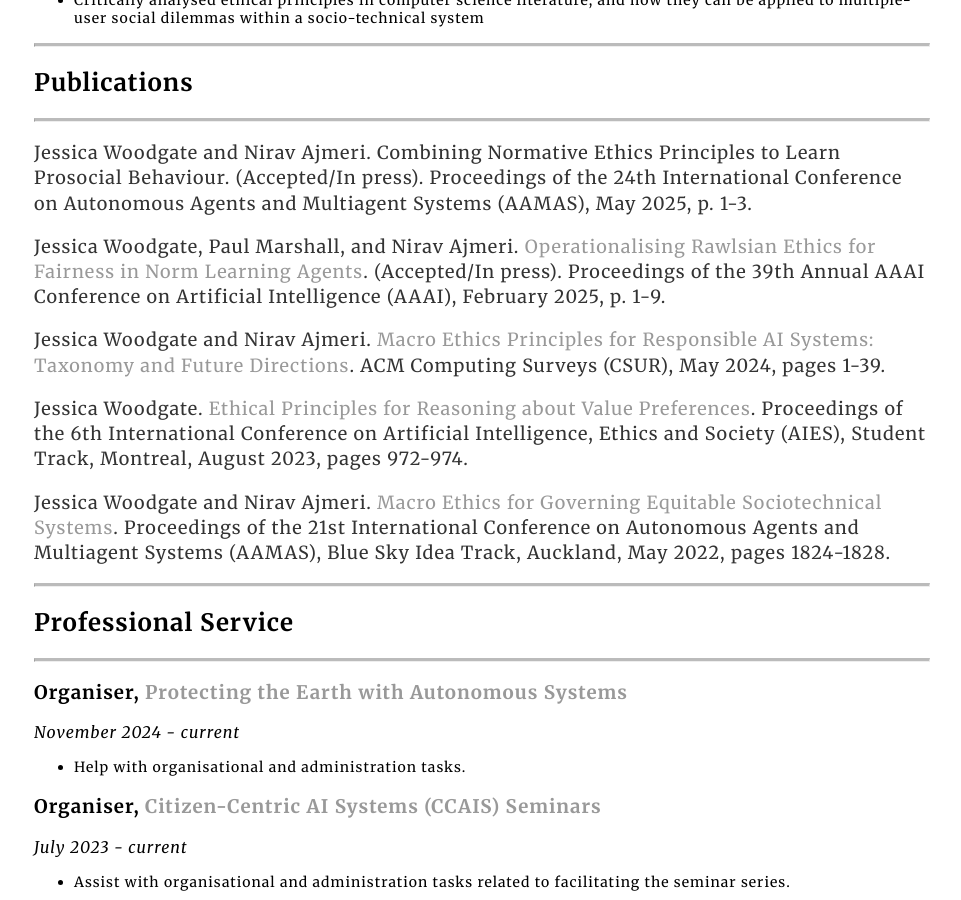
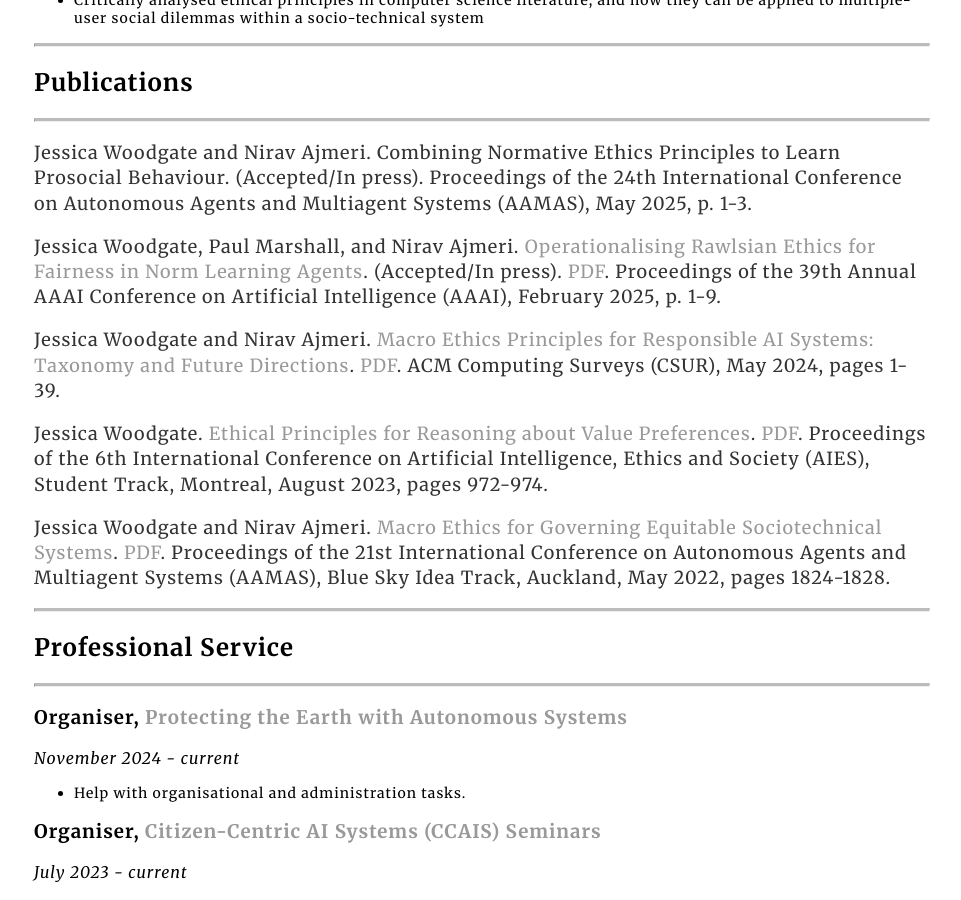
Before and after one commit to jessica-woodgate/jessica-woodgate.github.io, a Jekyll site: the page built from docs/cv/index.html, in a window 1280 px wide and 900 px high, scrolled down 1742 px. Shown: the whole window, without its empty margins (158-1119 px from the left). Built offline with Jekyll 4.4.1, drawn with Linux system fonts in a browser that asks for light colours.

Commit message:
pdfs in cv

```diff
--- a/docs/cv/index.html
+++ b/docs/cv/index.html
@@ -84,19 +84,23 @@ title: CV of Jessica Woodgate
 					</p>
 					<p>Jessica Woodgate, Paul Marshall, and Nirav Ajmeri.
 						<a href=https://arxiv.org/abs/2412.15163>Operationalising Rawlsian Ethics for Fairness in Norm Learning Agents</a>. (Accepted/In press).
+						<a href="../data/Operationalising_Rawlsian_Ethics_for_Fairness_in_Norm-Learning_Agents.pdf" download="Operationalising_Rawlsian_Ethics_for_Fairness_in_Norm-Learning_Agents.pdf">PDF</a>.
 						Proceedings of the 39th Annual AAAI Conference on Artificial Intelligence (AAAI), February 2025, p. 1-9.
 					</p>
 					<p>Jessica Woodgate and Nirav Ajmeri.
 						<a href="https://dl.acm.org/doi/10.1145/3672394">Macro Ethics Principles for Responsible AI Systems: Taxonomy and Future Directions</a>.
+						<a href="../data/Macro_Ethics_Principles_for_Responsible_AI_Systems_Taxonomy_and_Directions.pdf" download="Macro_Ethics_Principles_for_Responsible_AI_Systems_Taxonomy_and_Directions.pdf">PDF</a>.
 						ACM Computing Surveys (CSUR), May 2024, pages 1-39.
 					</p>
 					<p>Jessica Woodgate.
 						<a href="https://dl.acm.org/doi/abs/10.1145/3600211.3604728">Ethical Principles for Reasoning about Value Preferences</a>.
+						<a href="../data/Ethical_Principles_for_Reasoning_about_Value_Preferences.pdf" download="Ethical_Principles_for_Reasoning_about_Value_Preferences.pdf">PDF</a>.
 						Proceedings of the 6th International Conference on Artificial Intelligence, Ethics and Society (AIES),
 						Student Track, Montreal, August 2023, pages 972-974.
 					</p>
 					<p>Jessica Woodgate and Nirav Ajmeri.
 						<a href="https://dl.acm.org/doi/10.5555/3535850.3536118">Macro Ethics for Governing Equitable Sociotechnical Systems</a>.
+						<a href="../data/Macro_Ethics_for_Governing_Equitable_Sociotechnical_Systems.pdf" download="Macro_Ethics_for_Governing_Equitable_Sociotechnical_Systems">PDF</a>.
 						Proceedings of the 21st International Conference on Autonomous Agents and Multiagent Systems (AAMAS),
 						Blue Sky Idea Track, Auckland, May 2022, pages 1824-1828.
 					</p>
--- a/docs/publications/index.html
+++ b/docs/publications/index.html
@@ -39,7 +39,7 @@ title: Publications of Jessica Woodgate
         <ul class="publications-list">
             <li>Jessica Woodgate and Nirav Ajmeri.
                 <a href="https://dl.acm.org/doi/10.5555/3535850.3536118">Macro Ethics for Governing Equitable Sociotechnical Systems</a>.
-                <a href="../data/Macro_Ethics_for_Governing_Equitable_Sociotechnical_Systems.pdf" download="Macro_Ethics_for_Governing_Equitable_Sociotechnical_Systems">PDF</a>
+                <a href="../data/Macro_Ethics_for_Governing_Equitable_Sociotechnical_Systems.pdf" download="Macro_Ethics_for_Governing_Equitable_Sociotechnical_Systems">PDF</a>.
                 Proceedings of the 21st International Conference on Autonomous Agents and Multiagent Systems (AAMAS),
                 Blue Sky Idea Track, Auckland, May 2022, pages 1824-1828.
             </li>
```
